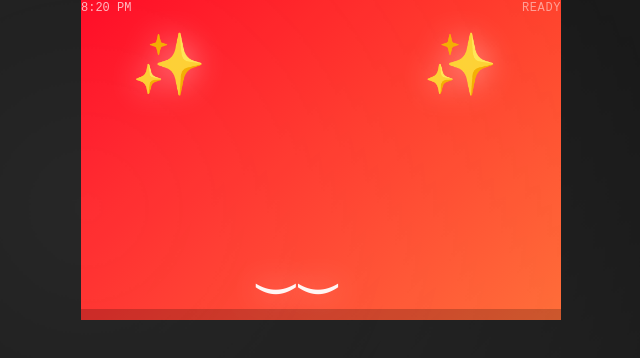
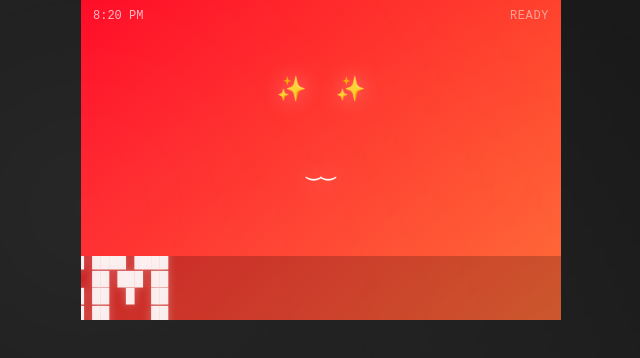
Before and after one commit to its-applekid/applekid-pi, a React (Vite) app: page / in a window 1280 px wide. Shown: the top 358 px of the page, without its empty margins (319-959 px from the left). Built offline with nearby package versions, Linux system fonts and the light colour scheme.

Commit message:
style: smaller centered face, 20% height ticker area

```diff
--- a/src/App.tsx
+++ b/src/App.tsx
@@ -70,19 +70,31 @@ function App() {
         }}
       />
 
-      {/* Status bar */}
-      <div className="relative z-10 flex justify-between items-center px-3 py-1 text-xs text-white/70">
-        <span>{formattedTime}</span>
-        <span className="uppercase tracking-wider text-white/50">{stateLabel[faceState]}</span>
+      {/* Main content - 80% height */}
+      <div className="relative z-10 flex-1 flex items-center justify-center" style={{ height: '80%' }}>
+        {/* Status in corner */}
+        <div className="absolute top-2 left-3 text-xs text-white/70">
+          {formattedTime}
+        </div>
+        <div className="absolute top-2 right-3 text-xs uppercase tracking-wider text-white/50">
+          {stateLabel[faceState]}
+        </div>
+
+        {/* Face - small centered square */}
+        <div
+          className="flex items-center justify-center"
+          style={{
+            width: '20%',
+            height: '100%',
+            maxWidth: '96px',
+          }}
+        >
+          <AsciiFace state={faceState} size="small" />
+        </div>
       </div>
 
-      {/* Main content - Face */}
-      <div className="relative z-10 flex-1 flex items-center justify-center">
-        <AsciiFace state={faceState} />
-      </div>
-
-      {/* Scrolling ticker */}
-      <div className="relative z-10">
+      {/* Scrolling ticker - 20% height */}
+      <div className="relative z-10" style={{ height: '20%' }}>
         <ScrollingTicker message="GM" speed={8} />
       </div>
     </div>
--- a/src/components/AsciiFace.tsx
+++ b/src/components/AsciiFace.tsx
@@ -2,46 +2,47 @@ export type FaceState = 'awake' | 'working' | 'sleeping' | 'attention' | 'done'
 
 interface AsciiFaceProps {
   state: FaceState
+  size?: 'small' | 'large'
 }
 
 const FACES: Record<FaceState, string[]> = {
   awake: [
-    '  ✨     ✨  ',
-    '             ',
-    '     ‿‿     ',
+    '✨  ✨',
+    '      ',
+    ' ‿‿ ',
   ],
   working: [
-    '  ◉      ◉  ',
-    '             ',
-    '     ━━     ',
+    '◉   ◉',
+    '      ',
+    '  ━━  ',
   ],
   sleeping: [
-    '  —      —  ',
-    '             ',
-    '     ～     ',
+    '—   —',
+    '      ',
+    '  ～  ',
   ],
   attention: [
-    '  ◎      ◎  ',
-    '             ',
-    '     ○      ',
+    '◎   ◎',
+    '      ',
+    '  ○   ',
   ],
   done: [
-    '  ✨     ✨  ',
-    '             ',
-    '    ╰‿╯    ',
+    '✨  ✨',
+    '      ',
+    ' ╰‿╯',
   ],
 }
 
-export function AsciiFace({ state }: AsciiFaceProps) {
+export function AsciiFace({ state, size = 'large' }: AsciiFaceProps) {
   const face = FACES[state]
+  const textSize = size === 'small' ? 'text-2xl' : 'text-4xl md:text-6xl'
 
   return (
     <pre
-      className="font-mono text-4xl md:text-6xl leading-relaxed select-none"
+      className={`font-mono ${textSize} leading-relaxed select-none text-center`}
       style={{
         color: 'rgba(255, 255, 255, 0.95)',
-        textShadow: '0 0 30px rgba(255, 255, 255, 0.5)',
-        letterSpacing: '0.1em',
+        textShadow: '0 0 20px rgba(255, 255, 255, 0.5)',
       }}
     >
       {face.map((line, i) => (
--- a/src/components/ScrollingTicker.tsx
+++ b/src/components/ScrollingTicker.tsx
@@ -58,9 +58,9 @@ export function ScrollingTicker({ message, speed = 10 }: ScrollingTickerProps) {
   const asciiLines = textToAscii(message)
 
   return (
-    <div className="w-full overflow-hidden bg-black/20 py-2">
+    <div className="w-full h-full overflow-hidden bg-black/20 flex items-center">
       <div
-        className="animate-scroll whitespace-nowrap font-mono text-xs leading-none"
+        className="animate-scroll whitespace-nowrap font-mono text-sm leading-tight"
         style={{
           animationDuration: `${speed}s`,
           color: 'rgba(255, 255, 255, 0.9)',
@@ -69,7 +69,7 @@ export function ScrollingTicker({ message, speed = 10 }: ScrollingTickerProps) {
       >
         <pre className="inline-block">
           {asciiLines.map((line, i) => (
-            <div key={i} style={{ height: '0.9em' }}>{line}</div>
+            <div key={i}>{line}</div>
           ))}
         </pre>
       </div>
```
